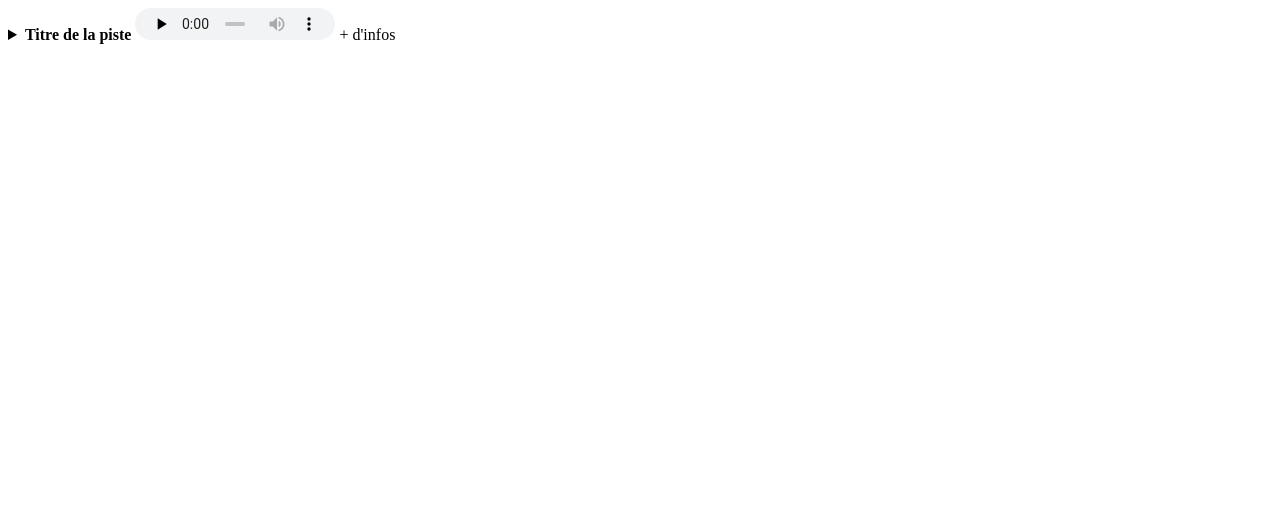
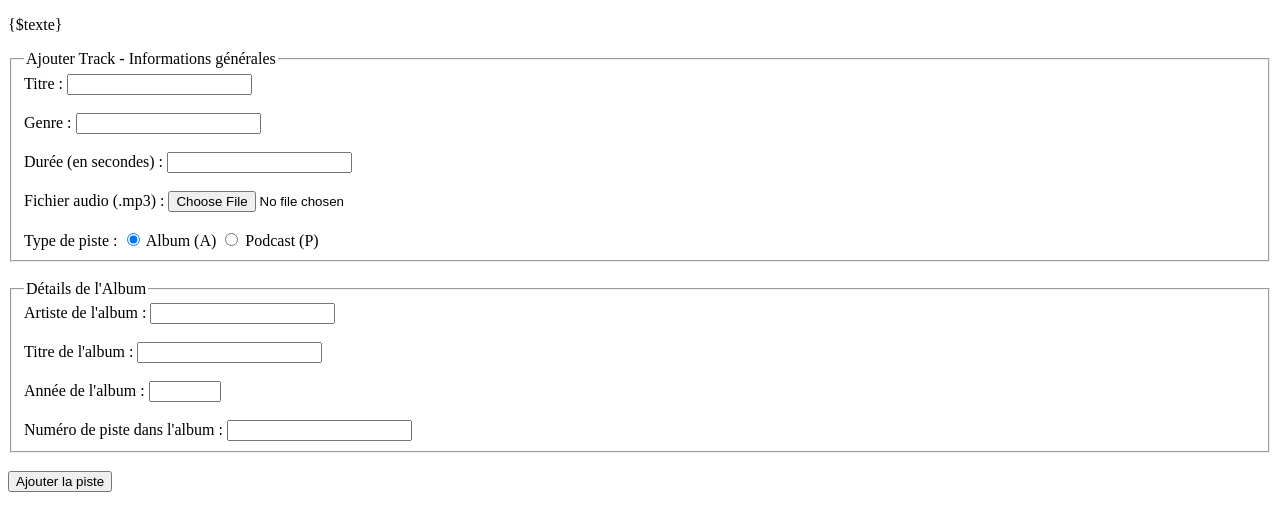
Before and after one commit to KyliannLanois/Deefy_Lanois_Pernin, a PHP site: the page made by index.html in a window 1280 px wide. Shown: the top 531 px of the page. Run offline with PHP 8.4, Linux system fonts and the light colour scheme.

Commit message:
AddTrackAction

```diff
--- a/composer.json
+++ b/composer.json
@@ -3,5 +3,8 @@
     "psr-4": {
       "deefy\\": "src/"
     }
+  },
+  "require": {
+    "ext-fileinfo": "*"
   }
 }
--- a/index.html
+++ b/index.html
@@ -7,20 +7,75 @@
 </head>
 <body>
 
-<details>
-    <!-- Toujours visible AVANT de cliquer -->
-    <summary>
-        <span><strong>Titre de la piste</strong></span>
-        <audio controls preload="none" src="vine-boom-meme_cCCpxZG.mp3" style="height: 32px; width: 200px;"></audio>
-        <span class="more-info">+ d'infos</span>
-    </summary>
 
-    <!-- Affiché UNIQUEMENT après avoir cliqué sur "+ d'infos" -->
-    <div class="details-content">
-        <p>Artiste : Nom de l'artiste | Album : Nom de l'album (2024)</p>
-        <p>Durée : 3m 20s | Genre : Rock</p>
-    </div>
-</details>
+<p>{$texte}</p>
+<form action="?action=add-track" method="post" enctype="multipart/form-data">
+    <fieldset>
+        <legend>Ajouter Track - Informations générales</legend>
+
+        <label for="titre">Titre :</label>
+        <input type="text" id="titre" name="titre" required><br><br>
+
+        <label for="genre">Genre :</label>
+        <input type="text" id="genre" name="genre" required><br><br>
+
+        <label for="duree">Durée (en secondes) :</label>
+        <input type="number" id="duree" name="duree" min="1" required><br><br>
+
+        <label for="filename">Fichier audio (.mp3) :</label>
+        <input type="file" id="filename" name="filename" accept=".mp3,audio/mpeg" required><br><br>
+
+        <span>Type de piste :</span>
+        <input type="radio" id="type_a" name="type" value="A" checked onchange="toggleTypeFields()">
+        <label for="type_a">Album (A)</label>
+
+        <input type="radio" id="type_p" name="type" value="P" onchange="toggleTypeFields()">
+        <label for="type_p">Podcast (P)</label>
+    </fieldset>
+
+    <br>
+
+    <!-- Champs spécifiques à un Album (Type A) -->
+    <fieldset id="fields_album">
+        <legend>Détails de l'Album</legend>
+
+        <label for="artiste_album">Artiste de l'album :</label>
+        <input type="text" id="artiste_album" name="artiste_album"><br><br>
+
+        <label for="titre_album">Titre de l'album :</label>
+        <input type="text" id="titre_album" name="titre_album"><br><br>
+
+        <label for="annee_album">Année de l'album :</label>
+        <input type="number" id="annee_album" name="annee_album" min="1900" max="2100"><br><br>
+
+        <label for="numero_album">Numéro de piste dans l'album :</label>
+        <input type="number" id="numero_album" name="numero_album" min="1">
+    </fieldset>
+
+    <!-- Champs spécifiques à un Podcast (Type P) -->
+    <fieldset id="fields_podcast" hidden>
+        <legend>Détails du Podcast</legend>
+
+        <label for="auteur_podcast">Auteur du podcast :</label>
+        <input type="text" id="auteur_podcast" name="auteur_podcast"><br><br>
+
+        <label for="date_podcast">Date du podcast :</label>
+        <input type="date" id="date_podcast" name="date_podcast">
+    </fieldset>
+
+    <br>
+    <button type="submit">Ajouter la piste</button>
+</form>
+
+<script>
+    function toggleTypeFields() {
+        const isAlbum = document.getElementById('type_a').checked;
+        document.getElementById('fields_album').hidden = !isAlbum;
+        document.getElementById('fields_podcast').hidden = isAlbum;
+    }
+</script>
+
+
 
 </body>
 </html>
--- a/src/objet/Playlist.php
+++ b/src/objet/Playlist.php
@@ -34,5 +34,9 @@ class Playlist
         return count($this->tracks);
     }
 
+    public function addTrack(Track $track){
+        $this->tracks[] = $track;
+    }
+
 
 }
--- a/src/render/TrackRenderer.php
+++ b/src/render/TrackRenderer.php
@@ -17,9 +17,10 @@ class TrackRenderer extends AudioRenderer
         $filename = htmlspecialchars($this->track->getFilename());
 
         return <<<HTML
-        <span><strong>{$titre} - {$duree} secondes</strong> </span>
+        <span><strong>{$titre} - {$duree} secondes -  cliquez pour + d'infos </strong>
+
         <audio controls preload="none" src={$filename}></audio>
-        <span class="plus">+ d'infos sur la musique</span>
+
 HTML;
     }
 
```
Also changed, not shown: src/action/AddTrackAction.php (+170 -1 lines).
